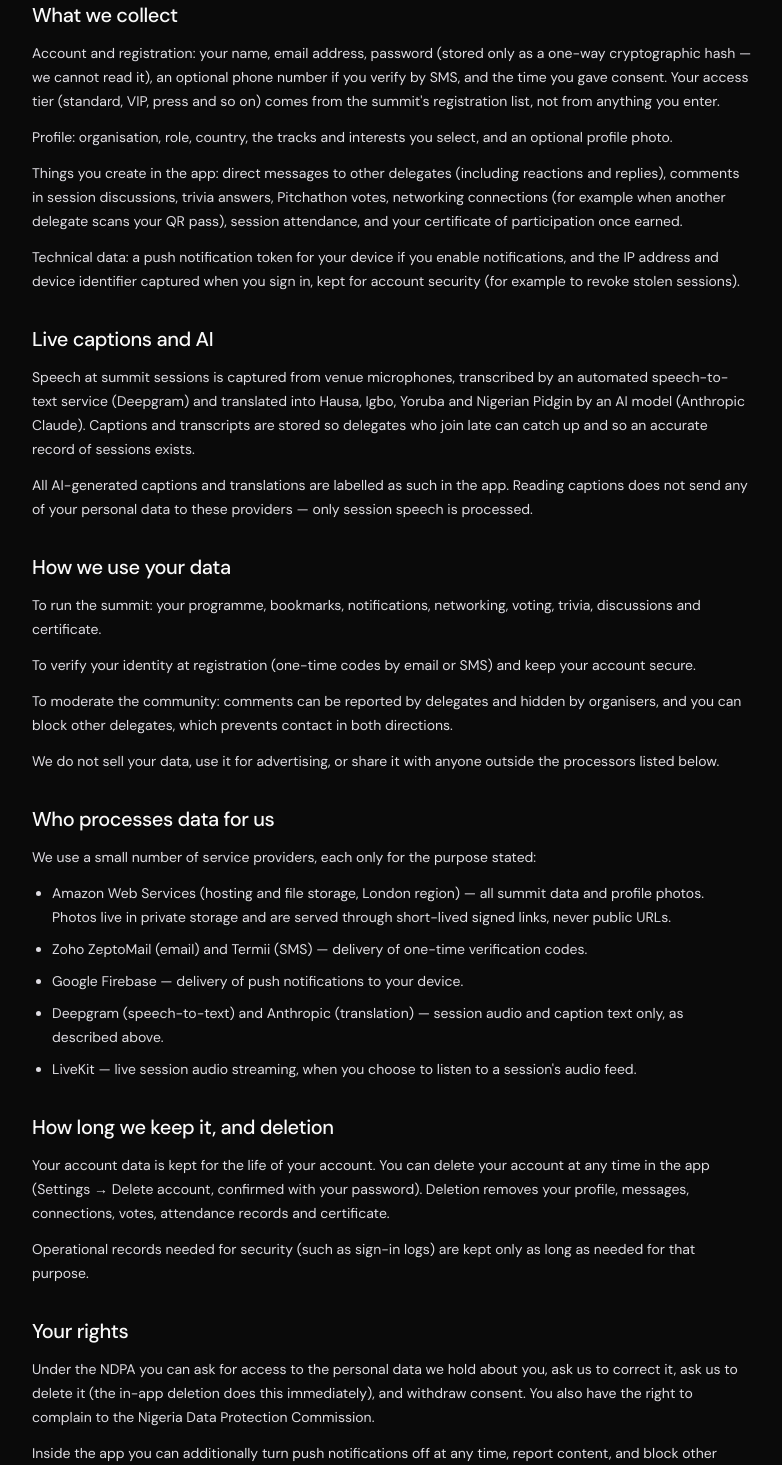
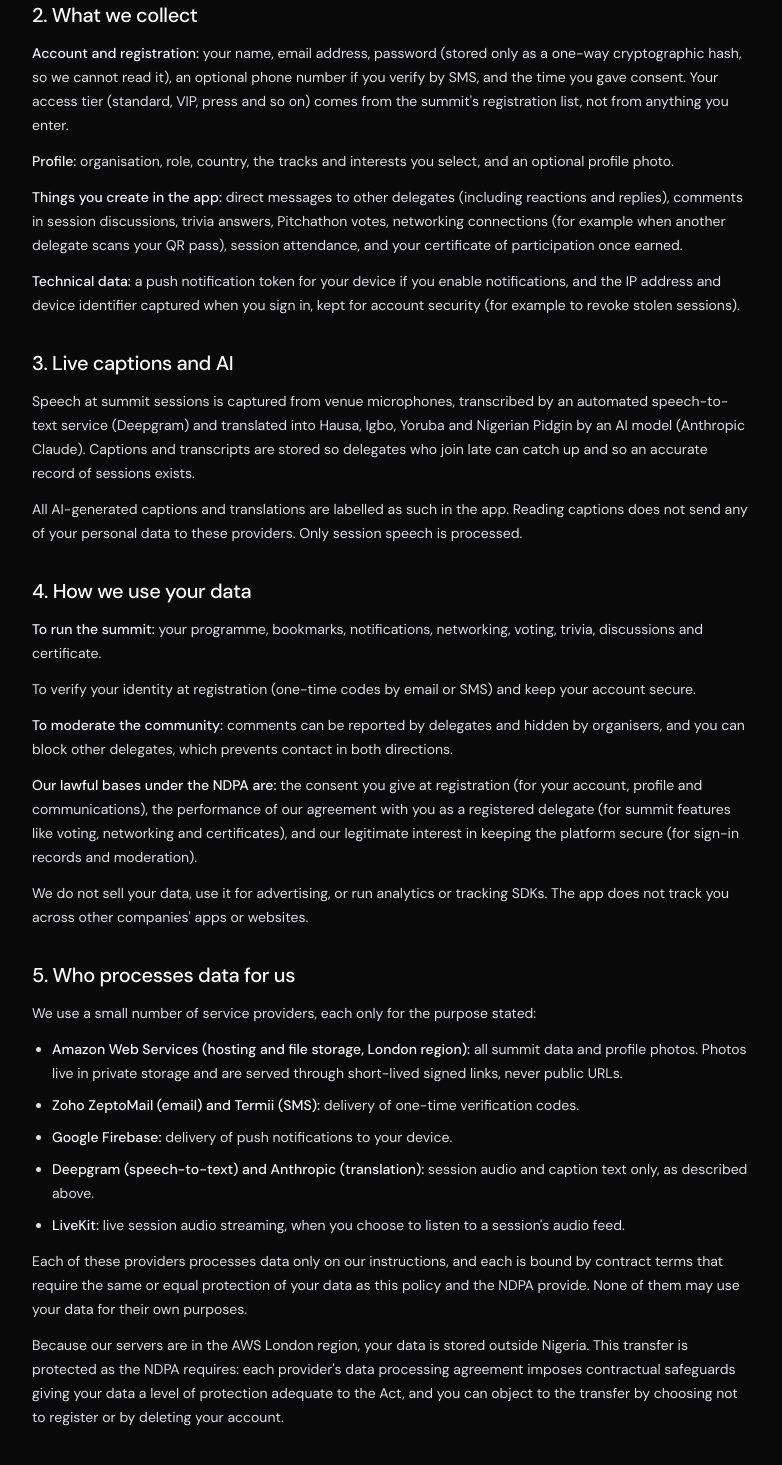
Before and after one commit to FluxxLab/GS_X, a Next.js app: page /privacy in a window 1280 px wide. Shown: the part 400-1865 px from the top of the page, without its empty margins (248-1030 px from the left). Built offline with nearby package versions, Linux system fonts and the light colour scheme; no server answers; a web font is replaced by a local one.

Commit message:
privacy  policy

```diff
--- a/app/privacy/page.tsx
+++ b/app/privacy/page.tsx
@@ -1,7 +1,7 @@
 import type { Metadata } from "next";
 
 export const metadata: Metadata = {
-  title: "Privacy Policy — GS-26",
+  title: "GS-26 Privacy Policy",
   description:
     "How the Policy Innovation Centre handles delegate data in the GS-26 summit app.",
 };
@@ -18,14 +18,14 @@
   {
     heading: "Who we are",
     body: [
-      "The GS-26 delegate app is operated by the Policy Innovation Centre (PIC), organiser of the GS-26 Gender & Inclusion Summit 2026 (Abuja, 8–9 September 2026). PIC is the data controller for the personal data described here.",
+      "The GS-26 delegate app is operated by the Policy Innovation Centre (PIC), organiser of the GS-26 Gender & Inclusion Summit 2026 (Abuja, 8-9 September 2026). PIC is the data controller for the personal data described here.",
       "This policy covers the GS-26 mobile app and the summit services behind it. It is written to comply with the Nigeria Data Protection Act 2023 (NDPA).",
     ],
   },
   {
     heading: "What we collect",
     body: [
-      "Account and registration: your name, email address, password (stored only as a one-way cryptographic hash — we cannot read it), an optional phone number if you verify by SMS, and the time you gave consent. Your access tier (standard, VIP, press and so on) comes from the summit's registration list, not from anything you enter.",
+      "Account and registration: your name, email address, password (stored only as a one-way cryptographic hash, so we cannot read it), an optional phone number if you verify by SMS, and the time you gave consent. Your access tier (standard, VIP, press and so on) comes from the summit's registration list, not from anything you enter.",
       "Profile: organisation, role, country, the tracks and interests you select, and an optional profile photo.",
       "Things you create in the app: direct messages to other delegates (including reactions and replies), comments in session discussions, trivia answers, Pitchathon votes, networking connections (for example when another delegate scans your QR pass), session attendance, and your certificate of participation once earned.",
       "Technical data: a push notification token for your device if you enable notifications, and the IP address and device identifier captured when you sign in, kept for account security (for example to revoke stolen sessions).",
@@ -35,7 +35,7 @@
     heading: "Live captions and AI",
     body: [
       "Speech at summit sessions is captured from venue microphones, transcribed by an automated speech-to-text service (Deepgram) and translated into Hausa, Igbo, Yoruba and Nigerian Pidgin by an AI model (Anthropic Claude). Captions and transcripts are stored so delegates who join late can catch up and so an accurate record of sessions exists.",
-      "All AI-generated captions and translations are labelled as such in the app. Reading captions does not send any of your personal data to these providers — only session speech is processed.",
+      "All AI-generated captions and translations are labelled as such in the app. Reading captions does not send any of your personal data to these providers. Only session speech is processed.",
     ],
   },
   {
@@ -44,7 +44,8 @@
       "To run the summit: your programme, bookmarks, notifications, networking, voting, trivia, discussions and certificate.",
       "To verify your identity at registration (one-time codes by email or SMS) and keep your account secure.",
       "To moderate the community: comments can be reported by delegates and hidden by organisers, and you can block other delegates, which prevents contact in both directions.",
-      "We do not sell your data, use it for advertising, or share it with anyone outside the processors listed below.",
+      "Our lawful bases under the NDPA are: the consent you give at registration (for your account, profile and communications), the performance of our agreement with you as a registered delegate (for summit features like voting, networking and certificates), and our legitimate interest in keeping the platform secure (for sign-in records and moderation).",
+      "We do not sell your data, use it for advertising, or run analytics or tracking SDKs. The app does not track you across other companies' apps or websites.",
     ],
   },
   {
@@ -52,19 +53,25 @@
     body: [
       "We use a small number of service providers, each only for the purpose stated:",
       [
-        "Amazon Web Services (hosting and file storage, London region) — all summit data and profile photos. Photos live in private storage and are served through short-lived signed links, never public URLs.",
-        "Zoho ZeptoMail (email) and Termii (SMS) — delivery of one-time verification codes.",
-        "Google Firebase — delivery of push notifications to your device.",
-        "Deepgram (speech-to-text) and Anthropic (translation) — session audio and caption text only, as described above.",
-        "LiveKit — live session audio streaming, when you choose to listen to a session's audio feed.",
+        "Amazon Web Services (hosting and file storage, London region): all summit data and profile photos. Photos live in private storage and are served through short-lived signed links, never public URLs.",
+        "Zoho ZeptoMail (email) and Termii (SMS): delivery of one-time verification codes.",
+        "Google Firebase: delivery of push notifications to your device.",
+        "Deepgram (speech-to-text) and Anthropic (translation): session audio and caption text only, as described above.",
+        "LiveKit: live session audio streaming, when you choose to listen to a session's audio feed.",
       ],
+      "Each of these providers processes data only on our instructions, and each is bound by contract terms that require the same or equal protection of your data as this policy and the NDPA provide. None of them may use your data for their own purposes.",
+      "Because our servers are in the AWS London region, your data is stored outside Nigeria. This transfer is protected as the NDPA requires: each provider's data processing agreement imposes contractual safeguards giving your data a level of protection adequate to the Act, and you can object to the transfer by choosing not to register or by deleting your account.",
     ],
   },
   {
     heading: "How long we keep it, and deletion",
     body: [
-      "Your account data is kept for the life of your account. You can delete your account at any time in the app (Settings → Delete account, confirmed with your password). Deletion removes your profile, messages, connections, votes, attendance records and certificate.",
-      "Operational records needed for security (such as sign-in logs) are kept only as long as needed for that purpose.",
+      "Account, profile, messages, connections, votes, attendance and certificates: kept while your account exists. You can delete your account at any time in the app (Settings → Delete account, confirmed with your password), which removes all of them immediately.",
+      "One-time verification codes: expire after 10 minutes and are not reused.",
+      "Push notification tokens: kept until you disable notifications or delete your account.",
+      "Session captions, transcripts and discussion threads: kept as the record of the summit's sessions. Your name on a discussion comment is removed when you delete your account.",
+      "Security records (such as sign-in logs and revoked sessions): kept only as long as needed to protect accounts, then removed.",
+      "Data in transit is always encrypted (TLS), passwords are stored only as one-way hashes, and profile photos live in private storage reachable only through short-lived signed links.",
     ],
   },
   {
@@ -88,6 +95,20 @@
   },
 ];
 
+/**
+ * Many entries follow a "Label: detail" shape. Bolding the label makes the
+ * policy scannable without changing the SECTIONS data model.
+ */
+function LeadIn({ text }: { text: string }) {
+  const m = /^([^:]{3,80}): ([\s\S]*)$/.exec(text);
+  if (!m) return <>{text}</>;
+  return (
+    <>
+      <strong className="font-semibold text-summit-lilac">{m[1]}:</strong> {m[2]}
+    </>
+  );
+}
+
 export default function PrivacyPage() {
   return (
     <main className="mx-auto max-w-3xl px-6 py-16">
@@ -102,21 +123,25 @@
       </p>
 
       <div className="mt-10 flex flex-col gap-8">
-        {SECTIONS.map((s) => (
+        {SECTIONS.map((s, n) => (
           <section key={s.heading}>
             <h2 className="font-[family-name:var(--font-archivo)] text-xl font-bold tracking-[-0.02em]">
-              {s.heading}
+              {n + 1}. {s.heading}
             </h2>
             <div className="mt-3 flex flex-col gap-3 text-sm leading-6 text-summit-lilac/90">
               {s.body.map((para, i) =>
                 Array.isArray(para) ? (
                   <ul key={i} className="flex list-disc flex-col gap-2 pl-5">
                     {para.map((item) => (
-                      <li key={item.slice(0, 40)}>{item}</li>
+                      <li key={item.slice(0, 40)}>
+                        <LeadIn text={item} />
+                      </li>
                     ))}
                   </ul>
                 ) : (
-                  <p key={i}>{para}</p>
+                  <p key={i}>
+                    <LeadIn text={para} />
+                  </p>
                 ),
               )}
             </div>
```
